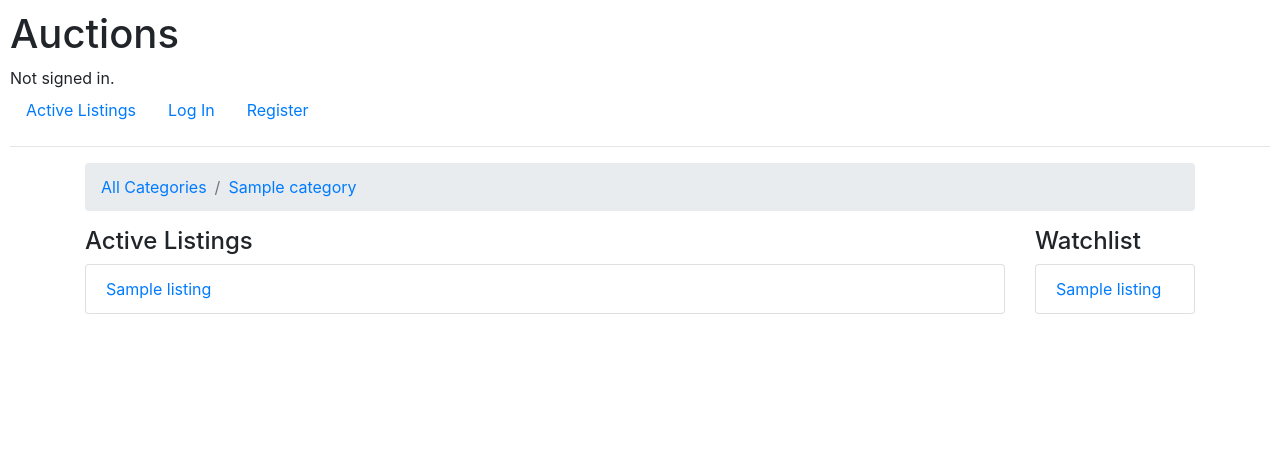
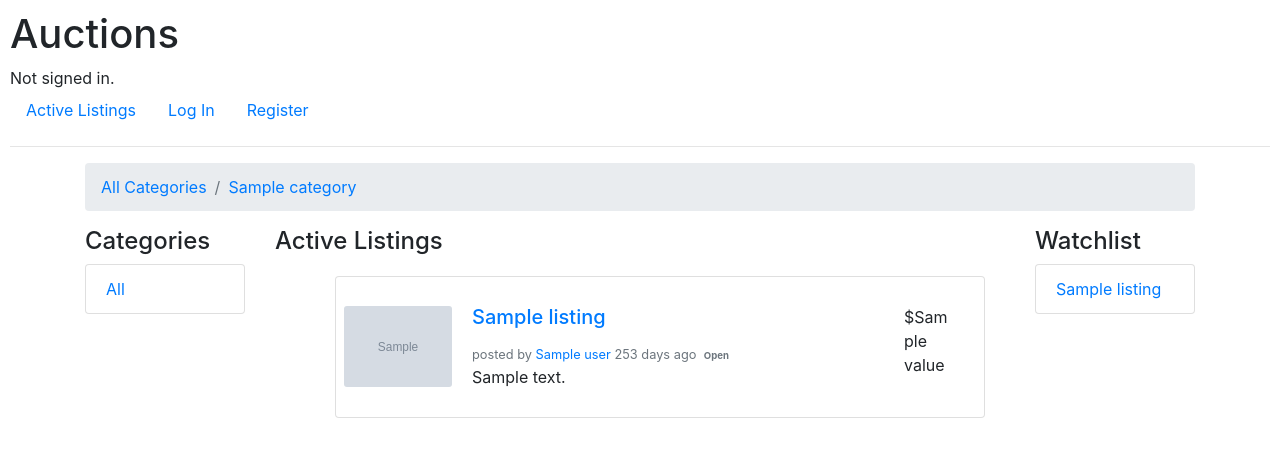
Before and after one commit to zs7779/https-cs50.harvard.edu-web-2020-projects-2-commerce, a Django app: template auctions/templates/auctions/index.html in a window 1280 px wide. Shown: the top 457 px of the page. Run offline with Django 3.2, Linux system fonts and the light colour scheme; the template is opened without the code that fills it: most values are stand-ins (such as "Sample title", 1, 10 or a date in 2020); grey boxes marked "Sample" are stand-in pictures; some libraries are stand-ins or nearby versions.

Commit message:
add categories navigation and formatting in listing page

```diff
--- a/auctions/forms.py
+++ b/auctions/forms.py
@@ -33,5 +33,5 @@ class BiddingForm(forms.ModelForm):
         model = models.Bid
         fields = ["value"]
         widgets = {
-            "value": forms.NumberInput(attrs={"class": "form-control", "step": 1.00})
+            "value": forms.NumberInput(attrs={"class": "form-control", "step": 1.00, "width": "10px"})
         }
--- a/auctions/static/auctions/auctions.js
+++ b/auctions/static/auctions/auctions.js
@@ -1,21 +1,21 @@
 document.addEventListener('DOMContentLoaded', () => {
-    let diff = new Date().getTime() - new Date(document.querySelector("#id_post_time").innerHTML).getTime();
+    let now = new Date().getTime();
+    document.querySelectorAll(".class_post_time").forEach((post_time) => {
+        let diff = now - new Date(post_time.innerHTML).getTime();
         let days = Math.floor(diff / 864e5);
         let hours = Math.floor(diff % 864e5 / 36e5);
         let minutes = Math.floor(diff % 36e5 / 6e4);
         let seconds = Math.floor(diff % 6e4 / 1e3);
-    console.log(days, hours, minutes, seconds);
-    let diff_str = "";
         if (days > 0) {
-        diff_str = days + " days ago";
+            post_time.innerHTML = days + " days ago";
         } else if (hours > 0) {
-        diff_str = hours + " hours ago";
+            post_time.innerHTML = hours + " hours ago";
         } else if (minutes > 0) {
-        diff_str = minutes + " minutes ago";
+            post_time.innerHTML = minutes + " minutes ago";
         } else {
-        diff_str = "just now";
+            post_time.innerHTML = "just now";
         }
-    document.querySelector("#id_post_time_diff").innerHTML = diff_str;
+    })
 });
 
 function bid_button() {
--- a/auctions/templates/auctions/index.html
+++ b/auctions/templates/auctions/index.html
@@ -1,13 +1,59 @@
 {% extends "auctions/layout.html" %}
+{% load static %}
 
 {% block body %}
 {% include "auctions/path_bar.html" %}
 <div class="row">
-<div class="col">
+<div class="col-2">
+    <h4>Categories</h4>
+    <ul class="list-group">
+        {% for category in categories %}
+            {% if category.id == 1 %}
+                <li class="list-group-item"><a href="{% url 'category' %}">All</a></li>
+            {% else %}
+                <li class="list-group-item"><a href="{% url 'category' category.category %}">{{ category.category }}</a></li>
+            {% endif %}
+        {% endfor %}
+    </ul>
+</div>
+<div class="col-8">
     <h4>Active Listings</h4>
-    <ul class="list-group">
+    <ul class="list-group-flush">
         {% for listing in listings %}
-            <li class="list-group-item"><a href="{% url 'listing' listing.id %}">{{ listing.title }}</a></li>
+            <li class="list-group-item">
+                <div class="card">
+                    <div class="row no-gutters">
+                        <div class="col-2 d-flex align-items-center">
+                            <img src="{{ listing.image_url }}" class="card-img center mx-2 my-2"
+                               alt="Image not found" onerror="this.onerror=null; this.src='{{ image_placeholder_url }}';">
+                        </div>
+                        <div class="col-8">
+                            <div class="card-body mx-2 my-2">
+                                <h5 class="card-title"><a href="{% url 'listing' listing.id %}">{{ listing.title }}</a></h5>
+                                <small class="card-subtitle mb-2 text-muted">
+                                    <span>posted by <a href="#">{{ listing.user }}</a></span>
+                                    <span class="class_post_time">{{ listing.post_time|date:"c" }}</span>
+                                    <span class="badge {{ listing.status_color }}">{{ listing.status }}</span>
+                                </small>
+                                <p class="card-text">
+                                    {{ listing.description|truncatechars:200 }}
+                                </p>
+                            </div>
+                        </div>
+                        <div class="col-2">
+                            <div class="card-body mx-2 my-2">
+                                <p class="card-text">
+                                {% if listing.high_bid.0 %}
+                                    ${{ listing.high_bid.0.value }}
+                                {% else %}
+                                    ${{ listing.starting_bid }}
+                                {% endif %}
+                                </p>
+                            </div>
+                        </div>
+                    </div>
+                </div>
+            </li>
         {% empty %}
             <li class="list-group-item">No active listing.</li>
         {% endfor %}
@@ -19,9 +65,13 @@
         {% for watch in watches %}
             <li class="list-group-item"><a href="{% url 'listing' watch.listing.id %}">{{ watch.listing.title }}</a></li>
         {% empty %}
-            <li class="list-group-item">No active listing.</li>
+            <li class="list-group-item">Empty</li>
         {% endfor %}
     </ul>
 </div>
 </div>
 {% endblock %}
+
+{% block js %}
+<script type="text/javascript" src="{% static 'auctions/auctions.js' %}"></script>
+{% endblock %}
```
Also changed, not shown: auctions/listing_status.py (added, +9 -0 lines), auctions/models.py (+3 -6 lines), auctions/templates/auctions/listing.html (+38 -25 lines), auctions/views.py (+35 -9 lines). Lines whose indentation alone changed are shown as unchanged.
